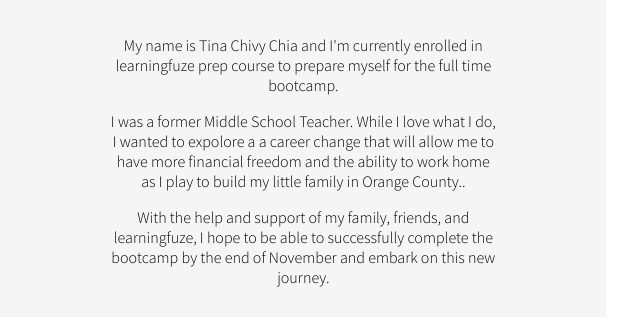
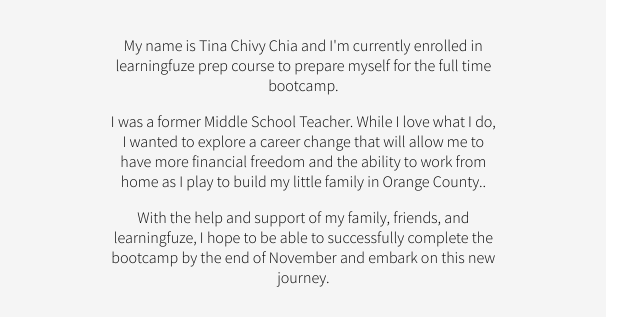
Before and after one commit to tinachia/Prep-portfolio-Chia, a website: page index.html in a window 1280 px wide. Shown: the part 505-822 px from the top of the page, 514-1151 px from the left. Drawn offline with Linux system fonts and the light colour scheme.

Commit message:
completed portfolio page project

```diff
--- a/index.html
+++ b/index.html
@@ -28,8 +28,8 @@
         <img src="assets/Tina-Chia.jpg" alt="Tina Chia Potrait" class="about-image col-3">
         <div class="col-5 text-align-reset">
           <p>My name is Tina Chivy Chia and I'm currently enrolled in learningfuze prep course to prepare myself for the full time bootcamp.</p>
-          <p>I was a former Middle School Teacher. While I love what I do, I wanted to expolore a a career change that will allow me to have more financial freedom and the ability to work
-            home as I play to build my little family in Orange County..</p>
+          <p>I was a former Middle School Teacher. While I love what I do, I wanted to explore a career change that will allow me to have more financial freedom and the ability to work
+            from home as I play to build my little family in Orange County..</p>
           <p>With the help and support of my family, friends, and learningfuze, I hope to be able to successfully complete the bootcamp by the end of November and embark on this new journey.</p>
         </div>
       </div>
```
